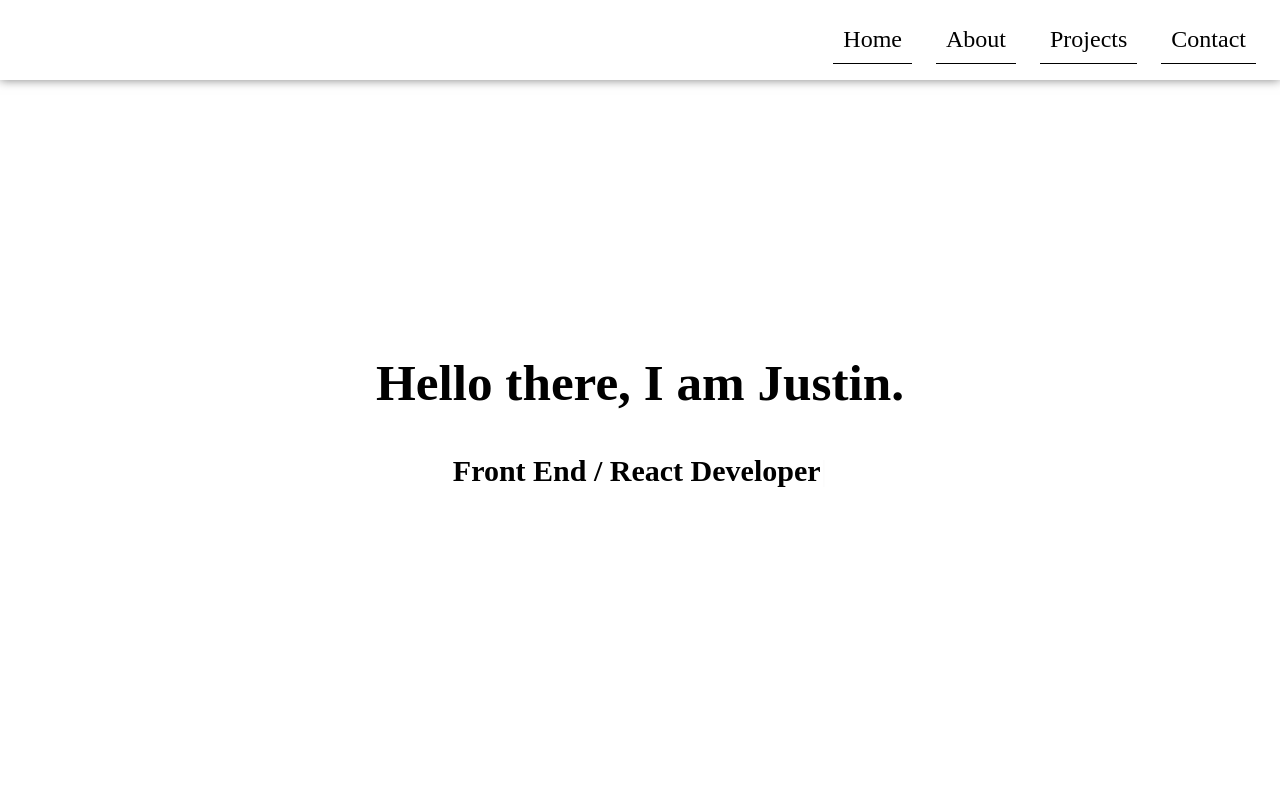
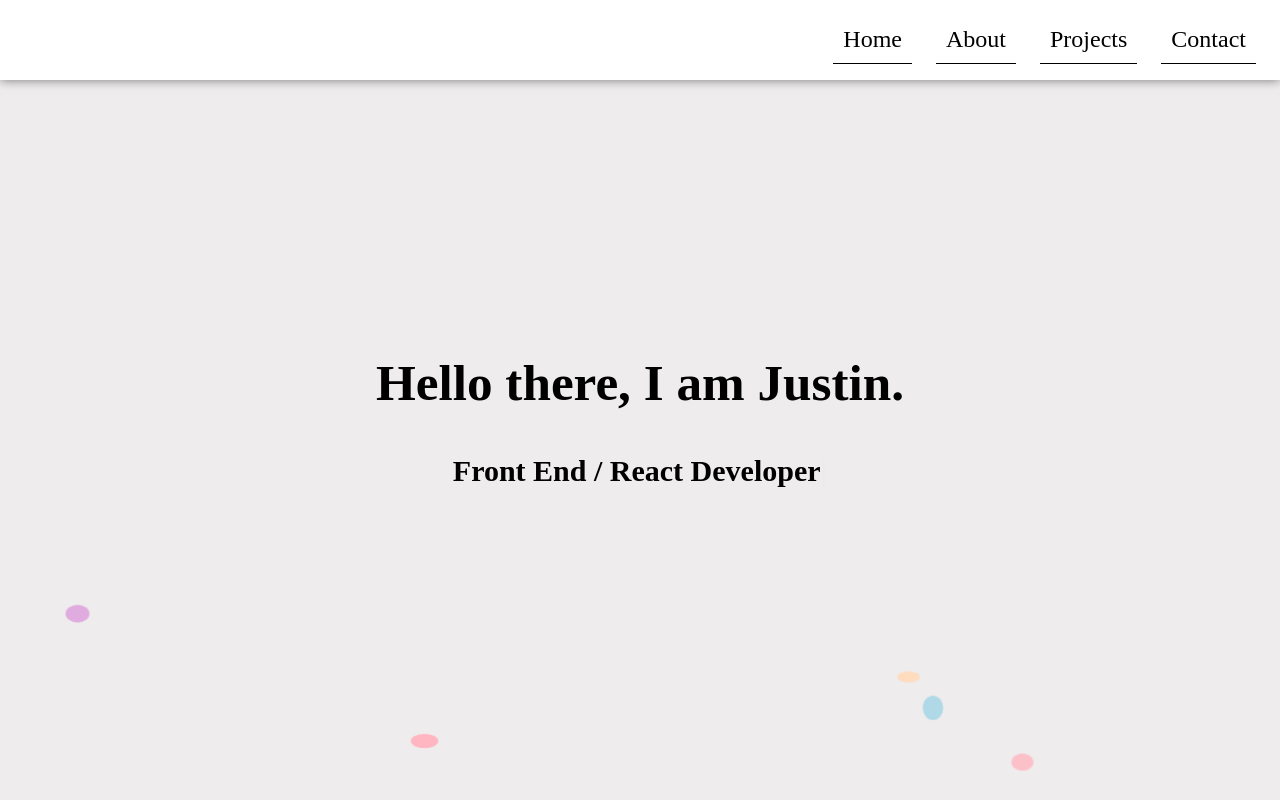
Before and after one commit to justinxie712/portfolio, a React (Vite) app: page / in a window 1280 px wide. Built offline with nearby package versions, Linux system fonts and the light colour scheme.

Commit message:
add animated background

```diff
--- a/src/App.scss
+++ b/src/App.scss
@@ -11,3 +11,62 @@
 .main-content::-webkit-scrollbar {
   display: none;
 }
+
+.animated-bg {
+  position: fixed;
+  top: 0;
+  left: 0;
+  width: 100%;
+  height: 100vh;
+  overflow: hidden;
+  z-index: -1;
+  background: rgb(238, 236, 236);
+  pointer-events: none;
+
+  .shape {
+    position: absolute;
+    bottom: -50px;
+    width: 20px;
+    height: 20px;
+    border-radius: 50%;
+    animation: float 20s linear infinite;
+    opacity: 0;
+  }
+
+  @for $i from 1 through 20 {
+    .shape:nth-child(#{$i}) {
+      left: random(100) * 1%;
+      width: random(20) + 10px;
+      height: random(20) + 10px;
+      animation-delay: random(20) * 1s;
+      animation-duration: (10 + random(10)) * 1s;
+
+      // Assign different pastel colors
+      @if $i % 5 == 0 {
+        background-color: rgba(255, 182, 193, 1); // Pastel pink
+      } @else if $i % 5 == 1 {
+        background-color: rgba(173, 216, 230, 1); // Pastel blue
+      } @else if $i % 5 == 2 {
+        background-color: rgba(152, 251, 152, 1); // Pastel green
+      } @else if $i % 5 == 3 {
+        background-color: rgba(255, 218, 185, 1); // Pastel peach
+      } @else {
+        background-color: rgba(221, 160, 221, 1); // Pastel purple
+      }
+    }
+  }
+}
+
+@keyframes float {
+  0% {
+    transform: translateY(0) scale(1);
+    opacity: 0;
+  }
+  10% {
+    opacity: 1;
+  }
+  100% {
+    transform: translateY(-120vh) scale(0.5);
+    opacity: 0;
+  }
+}
--- a/src/App.tsx
+++ b/src/App.tsx
@@ -7,6 +7,15 @@ import Projects from "./sections/Projects";
 
 function App() {
   return (
+    <>
+      <div className="animated-bg">
+        {Array(100)
+          .fill(0)
+          .map((_, index) => (
+            <div key={index} className="shape"></div>
+          ))}
+      </div>
+
       <div>
         <Navbar />
         <main className="main-content">
@@ -16,6 +25,7 @@ function App() {
           <Contact />
         </main>
       </div>
+    </>
   );
 }
 
```
Lines whose indentation alone changed are shown as unchanged.
